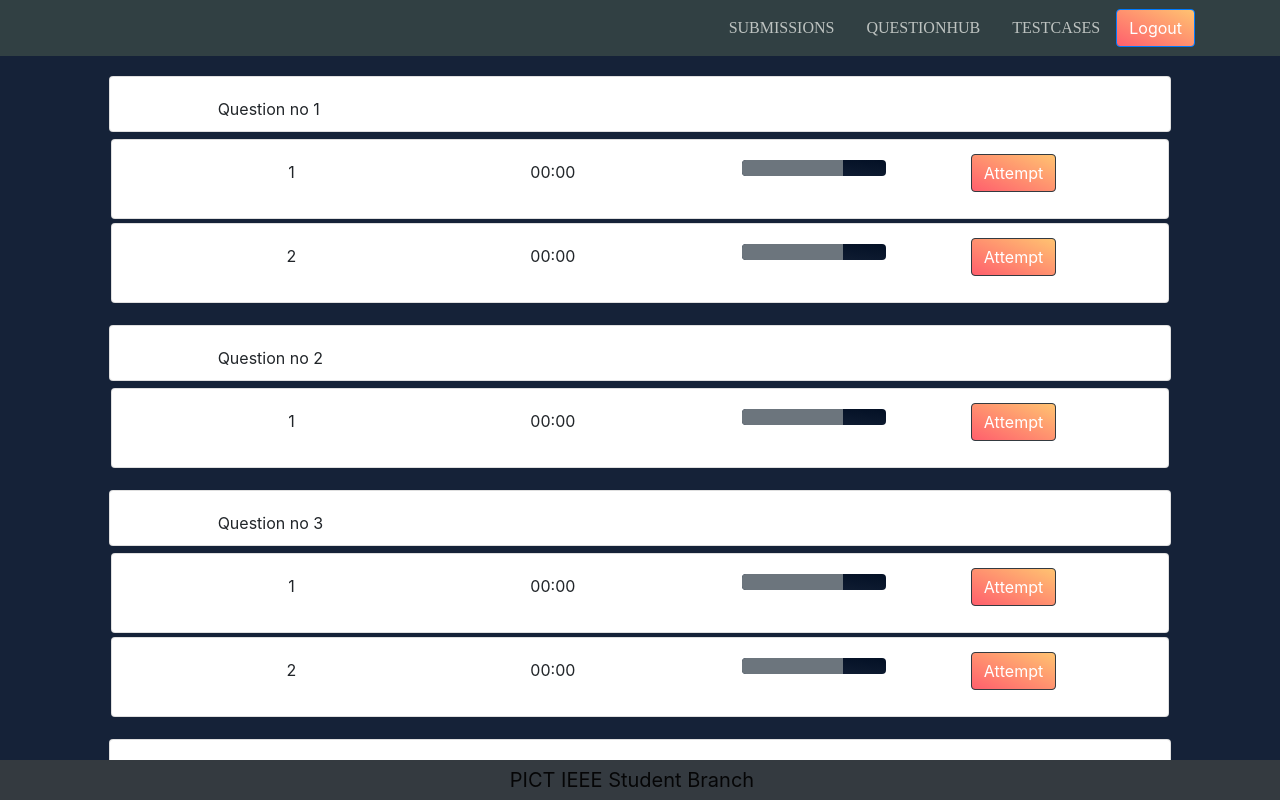
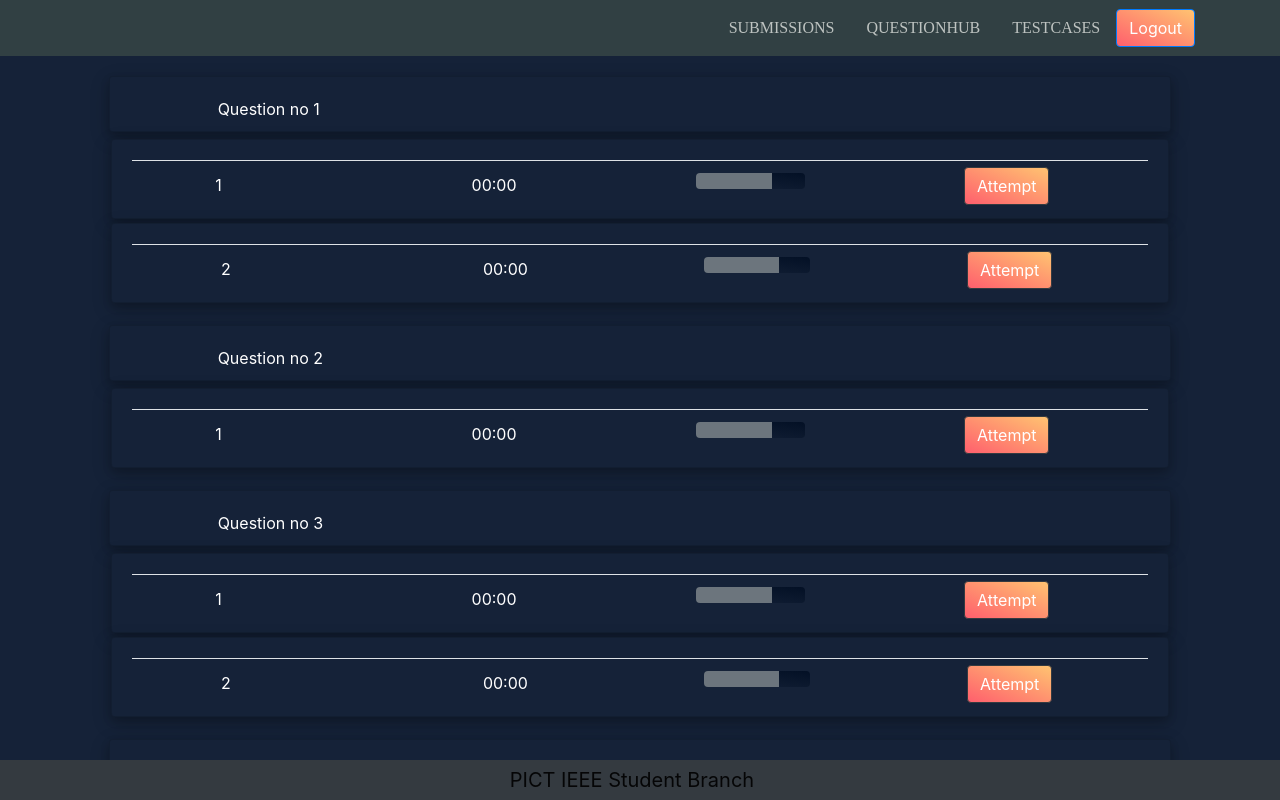
Before and after one commit to meghadandapat/CTD-RC2-Frontend, a React (Create React App) app: page /submissions in a window 1280 px wide. Shown: the top 800 px of the page. Built offline with nearby package versions, Linux system fonts and the light colour scheme.

Commit message:
Table added

```diff
--- a/src/components/Submissions/SubCard.js
+++ b/src/components/Submissions/SubCard.js
@@ -1,3 +1,4 @@
+import { Table } from "react-bootstrap";
 const SubCard = ({attemptNo, time, progbar, button}) => {
     return (
         <div className="subcard">
@@ -6,7 +7,20 @@ const SubCard = ({attemptNo, time, progbar, button}) => {
         <div className="col-sm-10">
           <div className="card scard">
             <div className="card-body">
-              <div className="row">
+            <Table responsive className="table">
+              <tbody>
+                <tr>
+                  <td><p>{attemptNo}</p></td>
+                  <td><p>{time}</p></td>
+                  <td><p>{progbar}</p></td>
+                  <td>{button === "yes" && (
+                    <div className="btn btn-dark btn1">Attempt</div>
+                  )}</td>
+                </tr>
+
+              </tbody>
+            </Table>
+              {/* <div className="row contents">
               <div className="col-sm-1"></div>
                 <div className="col-sm-2 ">
                   <p>{attemptNo}</p>
@@ -14,7 +28,7 @@ const SubCard = ({attemptNo, time, progbar, button}) => {
                 <div className="col-sm-4 justify-content-center">
                   <p>{time}</p>
                 </div>
-                <div className="col-sm-2 justify-content-center">
+                <div className="col-sm-2 progbar justify-content-center">
                   <p>{progbar}</p>
                 </div>
                 <div className="col-sm-2 ">
@@ -23,7 +37,7 @@ const SubCard = ({attemptNo, time, progbar, button}) => {
                   )}
                 </div>
                 <div className="col-sm-1"></div>
-              </div>
+              </div> */}
             </div>
           </div>
         </div>
--- a/src/components/Submissions/Submissions.css
+++ b/src/components/Submissions/Submissions.css
@@ -1,15 +1,40 @@
+.sub{
+    overflow-x: hidden;
+    color: white;
+}
 .qcard{
+    overflow: hidden;
+    color: white;
     height: 7vh;
     margin-bottom: 5px;
     margin-top: 20px;
-
+    box-shadow: 0 4px 8px 0 rgba(0, 0, 0, 0.16), 0 6px 20px 0 rgba(0, 0, 0, 0.2);
+    background-image: linear-gradient(to top right, #152238 0%, #152238 100%);
+}
+.table{
+    color: white;
+    border: 1px solid #152238;
+}
+tr{
+    border:0px;
 }
 .scard{
+    overflow: hidden;
+    color: white;
     height: 10vh;
     margin: 2px;
     text-align: center;
+    box-shadow: 0 4px 8px 0 rgba(0, 0, 0, 0.16), 0 6px 20px 0 rgba(0, 0, 0, 0.2);
+    background-image: linear-gradient(to top right, #152238 0%, #152238 100%);
 }
 .btn1{
     margin-top: -6px;
     margin-right: -50px;
 }
+.space{
+    margin-bottom: 10vh;
+}
+
+@media only screen and (max-width: 600px) {
+
+  }
--- a/src/components/Submissions/Submissions.js
+++ b/src/components/Submissions/Submissions.js
@@ -120,6 +120,7 @@ const Submissions = () => {
                     />}
                 </div>
             ))}
+            <div className="space"></div>
         </div>
     );
 }
```
